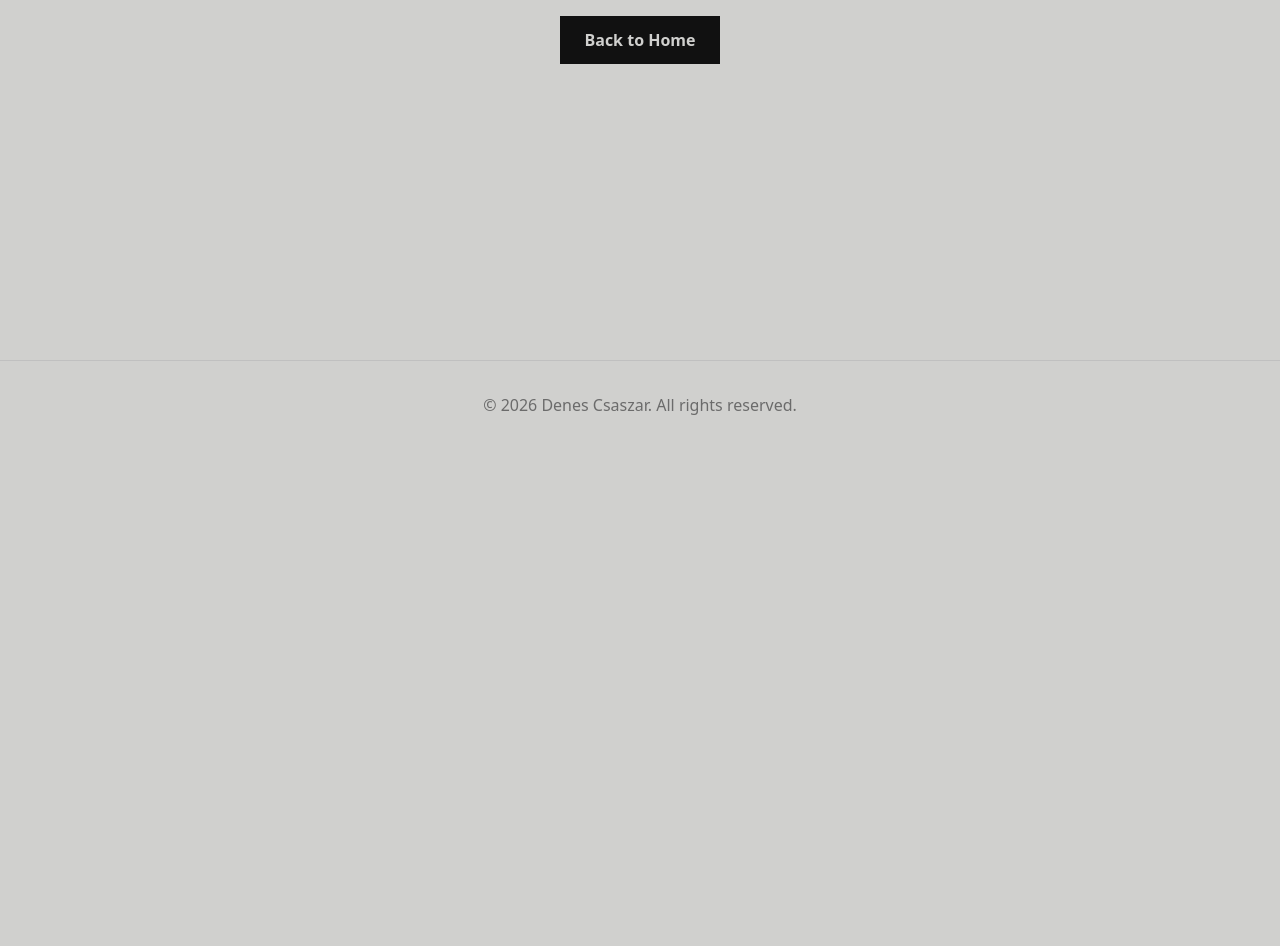
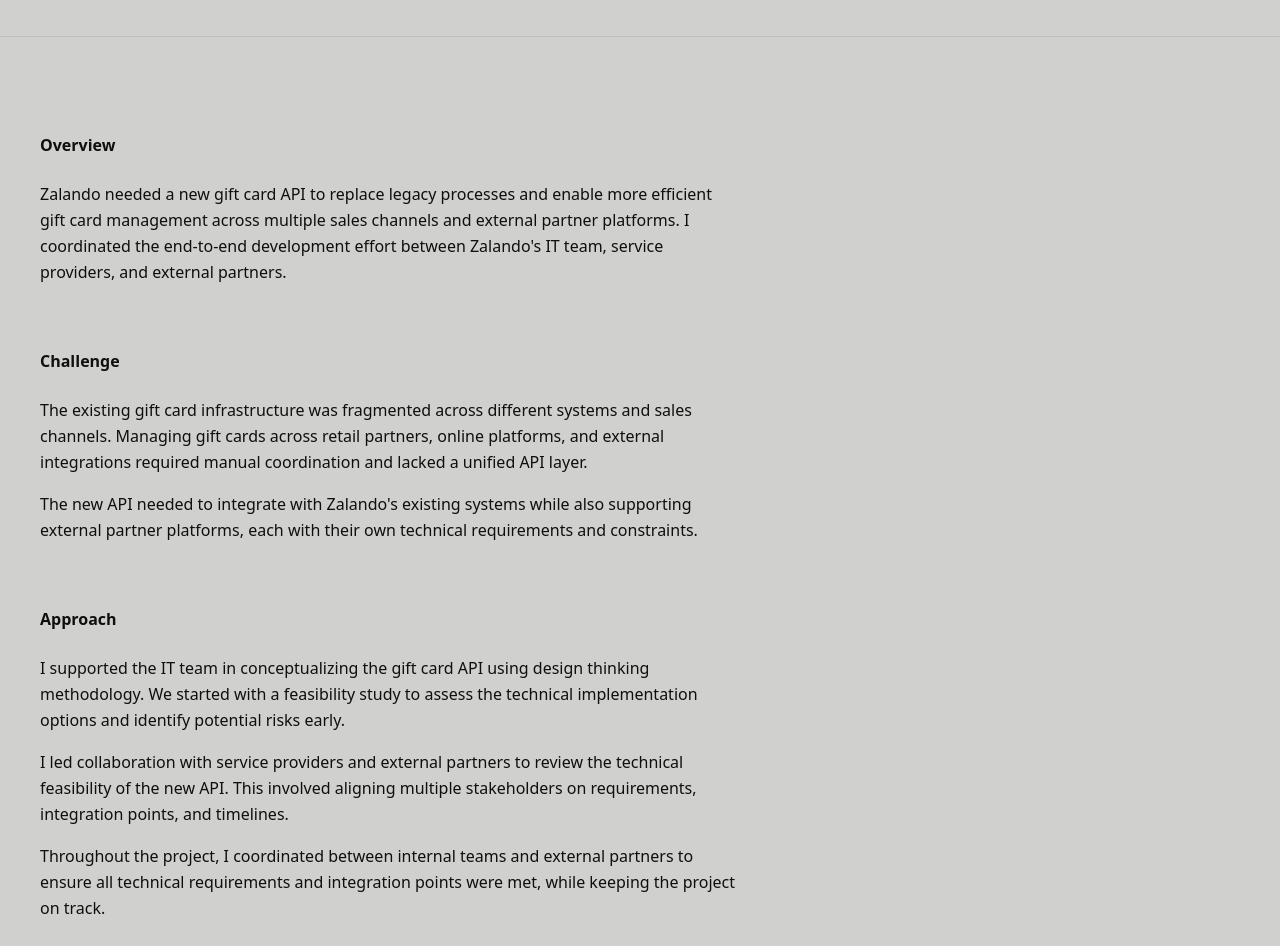
Before and after one commit to denescsaszar/portfolio, a Next.js app: page /case-studies/zalando-api in a window 1280 px wide. Before the commit this address had no page. Shown: the part 440-1386 px from the top of the page. Before the commit the page ends 889 px from the top, so only its background shows below. Built offline with nearby package versions, Linux system fonts and the light colour scheme.

Commit message:
add Zalando Gift Card API project card and case study page

```diff
--- /dev/null
+++ b/app/case-studies/zalando-api/page.tsx
@@ -0,0 +1,121 @@
+import CaseStudyLayout from "@/components/CaseStudyLayout";
+import CaseStudySection from "@/components/CaseStudySection";
+import CaseStudyNav from "@/components/CaseStudyNav";
+
+export default function ZalandoApiCaseStudy() {
+  return (
+    <CaseStudyLayout
+      title="Zalando Gift Card API"
+      subtitle="Coordinated and supported the development of a new gift card API for Zalando, enabling more efficient gift card management and integration across various sales channels."
+      role="Product Manager"
+      timeline="2016 - 2017"
+      industry="E-Commerce / API Development"
+    >
+      <CaseStudySection title="Overview">
+        <p>
+          Zalando needed a new gift card API to replace legacy processes and
+          enable more efficient gift card management across multiple sales
+          channels and external partner platforms. I coordinated the end-to-end
+          development effort between Zalando&apos;s IT team, service providers, and
+          external partners.
+        </p>
+      </CaseStudySection>
+
+      <CaseStudySection title="Challenge">
+        <p>
+          The existing gift card infrastructure was fragmented across different
+          systems and sales channels. Managing gift cards across retail partners,
+          online platforms, and external integrations required manual
+          coordination and lacked a unified API layer.
+        </p>
+        <p>
+          The new API needed to integrate with Zalando&apos;s existing systems while
+          also supporting external partner platforms, each with their own
+          technical requirements and constraints.
+        </p>
+      </CaseStudySection>
+
+      <CaseStudySection title="Approach">
+        <p>
+          I supported the IT team in conceptualizing the gift card API using
+          design thinking methodology. We started with a feasibility study to
+          assess the technical implementation options and identify potential
+          risks early.
+        </p>
+        <p>
+          I led collaboration with service providers and external partners to
+          review the technical feasibility of the new API. This involved
+          aligning multiple stakeholders on requirements, integration points,
+          and timelines.
+        </p>
+        <p>
+          Throughout the project, I coordinated between internal teams and
+          external partners to ensure all technical requirements and integration
+          points were met, while keeping the project on track.
+        </p>
+      </CaseStudySection>
+
+      <CaseStudySection title="Solution">
+        <p>
+          The new gift card API provided a unified interface for gift card
+          management and delivery across multiple platforms. It integrated with
+          Zalando&apos;s existing systems and supported external partner platforms
+          through standardized endpoints.
+        </p>
+        <p>
+          We conducted thorough tests and quality controls to ensure smooth
+          technical implementation before rolling out to production.
+        </p>
+      </CaseStudySection>
+
+      <CaseStudySection title="Results">
+        <p>
+          The project delivered a scalable API solution:
+        </p>
+        <ul className="list-disc list-inside space-y-2 mt-4">
+          <li>
+            Unified gift card API replacing fragmented legacy processes
+          </li>
+          <li>
+            Successful integration with Zalando&apos;s existing systems and external
+            partner platforms
+          </li>
+          <li>
+            More efficient gift card management and delivery across multiple
+            sales channels
+          </li>
+          <li>
+            Design thinking approach and feasibility study reduced rework and
+            technical risk
+          </li>
+        </ul>
+      </CaseStudySection>
+
+      <CaseStudySection title="Key Learnings">
+        <p>
+          This project taught me how product managers and engineering teams can
+          collaborate effectively when both sides understand each other&apos;s
+          constraints. Running a feasibility study and using design thinking up
+          front saved significant rework later in the project.
+        </p>
+        <p>
+          Coordinating between internal IT, external service providers, and
+          partner platforms required clear communication and structured
+          alignment processes. Getting all stakeholders on the same page early
+          was critical to the project&apos;s success.
+        </p>
+      </CaseStudySection>
+
+      <CaseStudyNav
+        prev={{
+          title: "Google & Apple",
+          href: "/case-studies/google-aldi",
+        }}
+        next={{
+          title: "idealo",
+          href: "/case-studies/idealo",
+        }}
+      />
+    </CaseStudyLayout>
+  );
+}
--- a/app/page.tsx
+++ b/app/page.tsx
@@ -80,7 +80,7 @@
               </div>
             </FadeIn>
 
-            <div className="grid grid-cols-1 sm:grid-cols-2 lg:grid-cols-3 gap-6 md:gap-8">
+            <div className="grid grid-cols-1 sm:grid-cols-2 lg:grid-cols-4 gap-6 md:gap-8">
               <FadeIn delay={0.1}>
                 <ProjectCard
                   title="idealo"
@@ -114,6 +114,19 @@
                   achievement="DACH-wide Launch"
                   tags={["POS Integration", "Apple & Google", "ALDI DACH"]}
                   href="/case-studies/google-aldi"
+                />
+              </FadeIn>
+              <FadeIn delay={0.4}>
+                <ProjectCard
+                  title="Zalando Gift Card API"
+                  description="Coordinated development of a new gift card API with Zalando IT. Design thinking, feasibility study, end-to-end implementation across sales channels."
+                  achievement="Multi-Platform API"
+                  tags={[
+                    "API Development",
+                    "Design Thinking",
+                    "Feasibility Study",
+                  ]}
+                  href="/case-studies/zalando-api"
                 />
               </FadeIn>
             </div>
```
